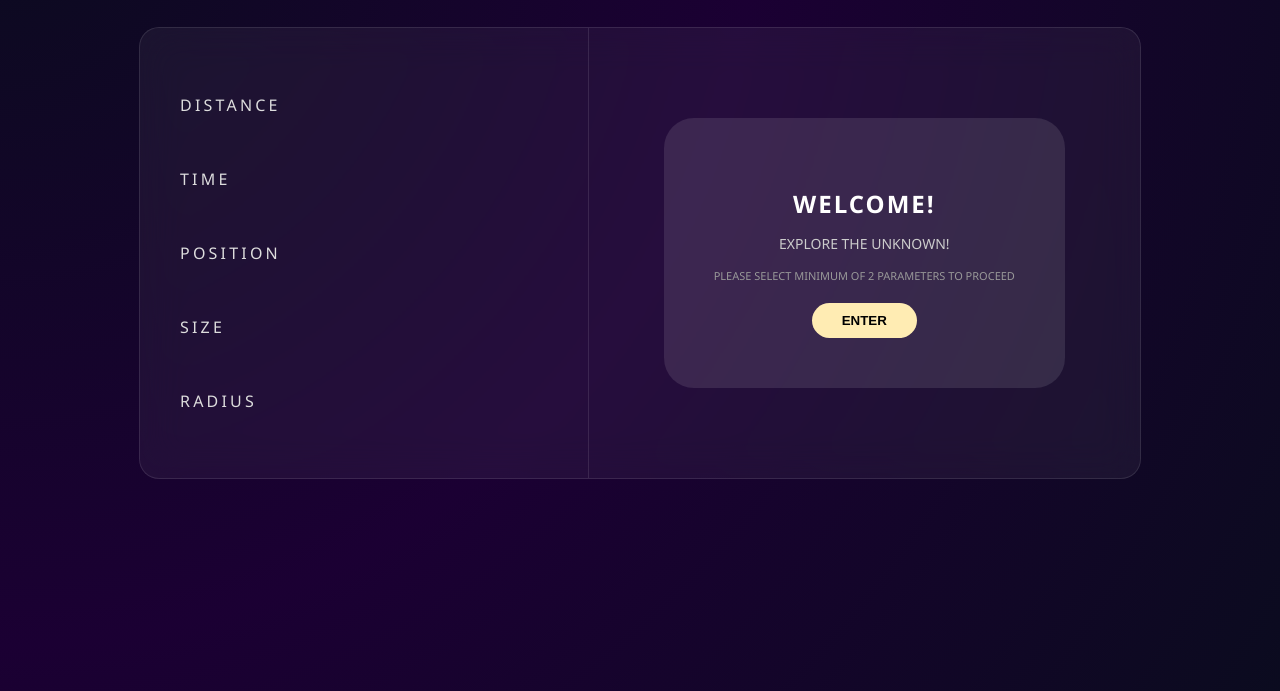
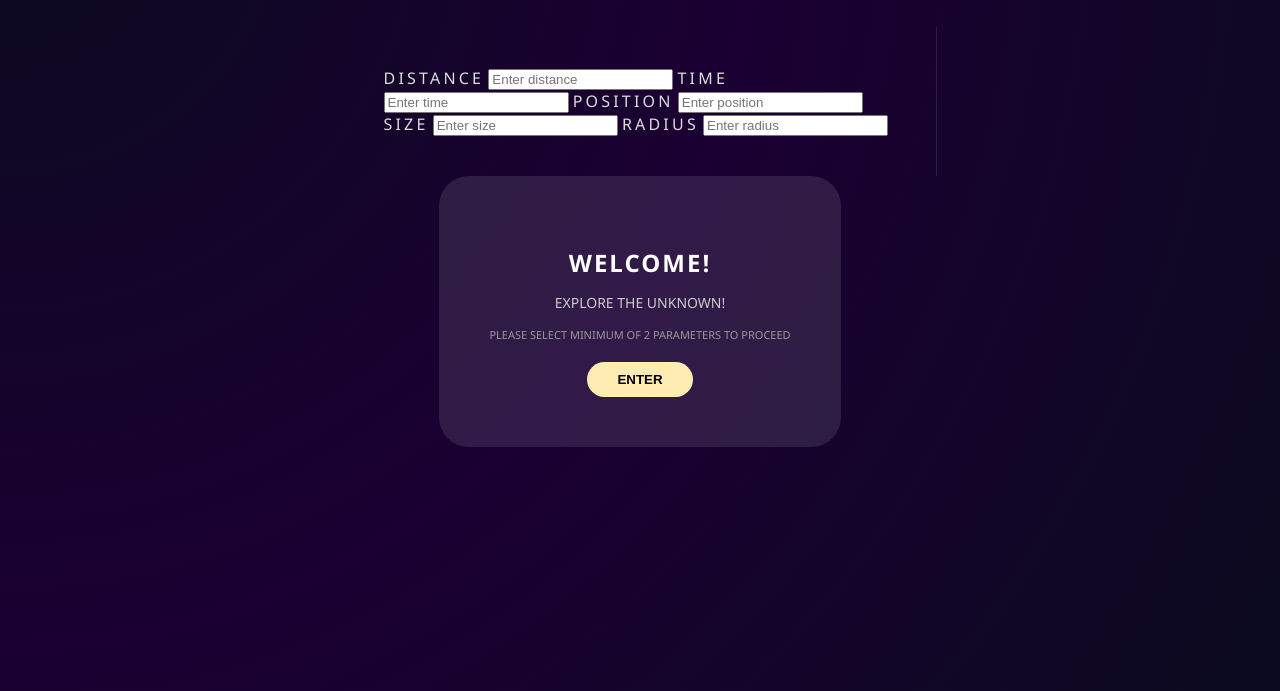
Before and after one commit to tkussoh/hakathon25, a plain HTML site: page index.html in a window 1280 px wide. Shown: the part 109-800 px from the top of the page. Drawn offline with Linux system fonts and the light colour scheme.

Commit message:
Update index.html

```diff
--- a/index.html
+++ b/index.html
@@ -132,16 +132,25 @@
   <h1>EXOQUEST</h1>
 
 
-  <div class="container">
-    <div class="left-panel">
-      <div class="param">DISTANCE</div>
-      <div class="param">TIME</div>
-      <div class="param">POSITION</div>
-      <div class="param">SIZE</div>
-      <div class="param">RADIUS</div>
-    </div>
+<div class="left-panel">
+  <form>
+    <label class="param" for="distance">DISTANCE</label>
+    <input type="number" id="distance" name="distance" placeholder="Enter distance" class="param-input">
 
-    <!-- Right Panel -->
+    <label class="param" for="time">TIME</label>
+    <input type="number" id="time" name="time" placeholder="Enter time" class="param-input">
+
+    <label class="param" for="position">POSITION</label>
+    <input type="text" id="position" name="position" placeholder="Enter position" class="param-input">
+
+    <label class="param" for="size">SIZE</label>
+    <input type="number" id="size" name="size" placeholder="Enter size" class="param-input">
+
+    <label class="param" for="radius">RADIUS</label>
+    <input type="number" id="radius" name="radius" placeholder="Enter radius" class="param-input">
+  </form>
+</div>
+
     <div class="right-panel">
       <div class="card">
         <h2>WELCOME!</h2>
```
